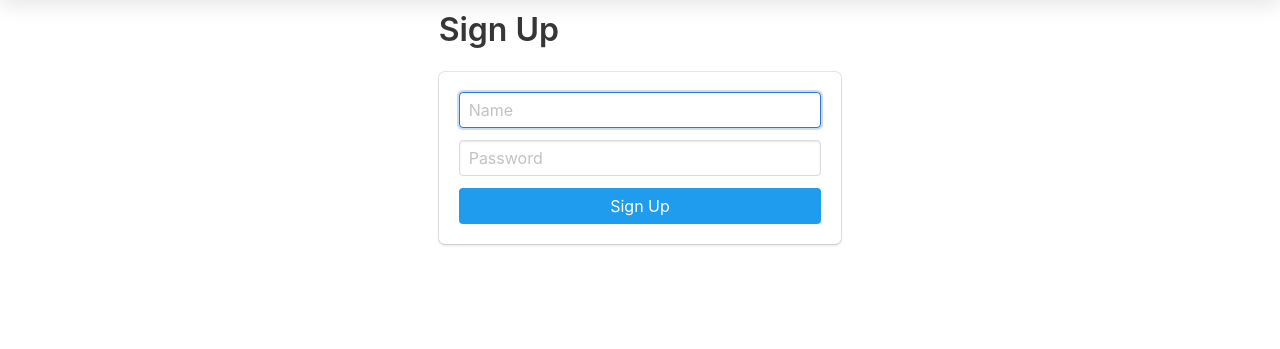
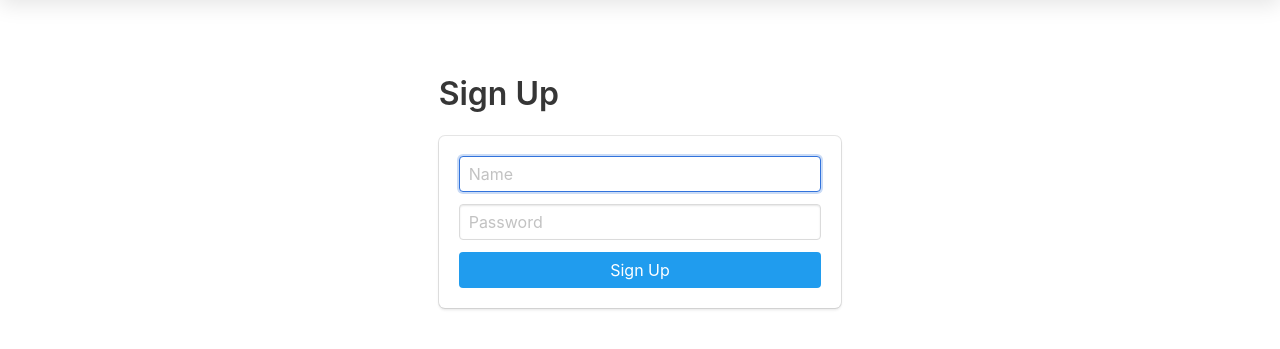
Before and after one commit to PacificPR/moviedb, a Python web app: template templates/signup.html in a window 1280 px wide. Shown: the part 64-413 px from the top of the page. Run offline with Jinja, Linux system fonts and the light colour scheme; the template is opened without the code that fills it, so the values that code supplies are empty.

Commit message:
minor UI change to signup and login pages

```diff
--- a/templates/login.html
+++ b/templates/login.html
@@ -1,7 +1,7 @@
 {% extends "base.html" %}
 
 {% block content %}
-<div class="column is-4 is-offset-4">
+<div class="column is-4 is-offset-4" style="margin-top:4rem">
     <h3 class="title">Login</h3>
     <div class="box">
         {% with messages = get_flashed_messages() %}
--- a/templates/signup.html
+++ b/templates/signup.html
@@ -1,7 +1,7 @@
 {% extends "base.html" %}
 
 {% block content %}
-<div class="column is-4 is-offset-4">
+<div class="column is-4 is-offset-4" style="margin-top:4rem">
     <h3 class="title">Sign Up</h3>
     <div class="box">
         {% with messages = get_flashed_messages() %}
```
